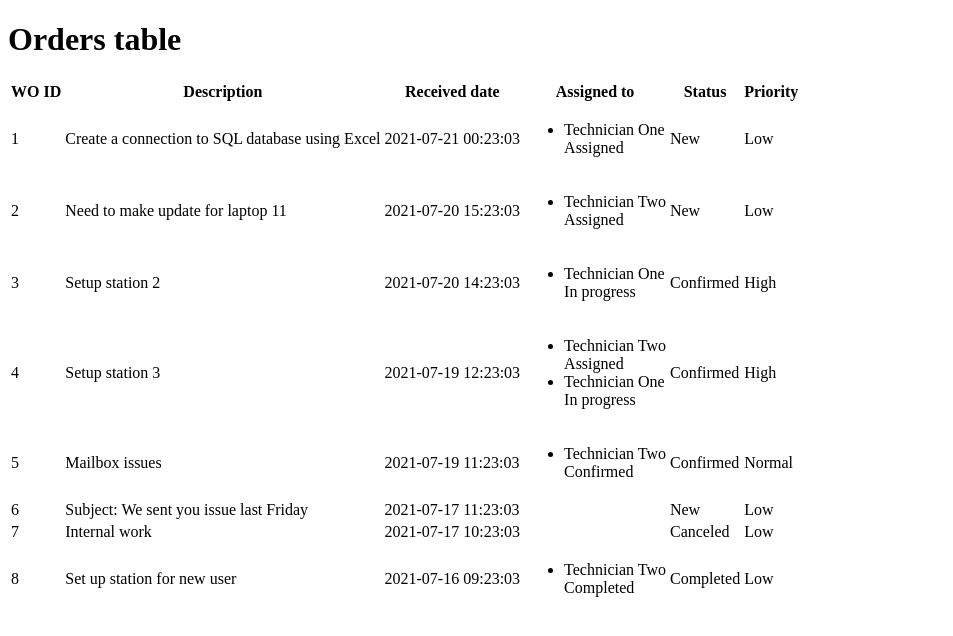
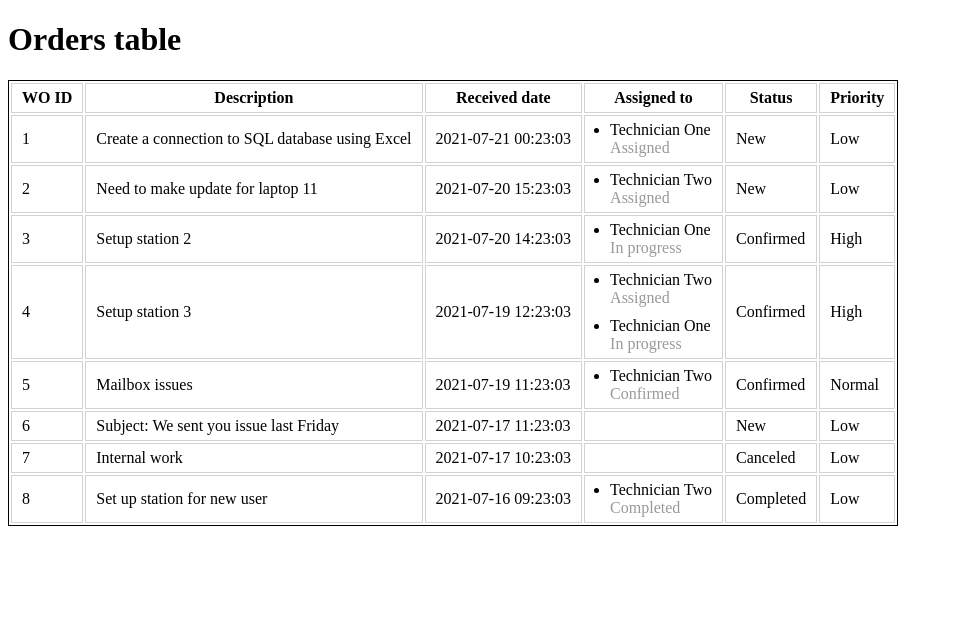
Before and after one commit to divcraft/code-task, a React (Create React App) app: page / in a window 1280 px wide. Shown: the top 636 px of the page, without its empty margins (0-953 px from the left). Built offline with nearby package versions, Linux system fonts and the light colour scheme.

Commit message:
style table

```diff
--- a/package.json
+++ b/package.json
@@ -15,6 +15,7 @@
     "react-dom": "^17.0.2",
     "react-redux": "^7.2.6",
     "react-scripts": "5.0.0",
+    "sass": "^1.49.9",
     "typescript": "^4.6.2",
     "web-vitals": "^2.1.4"
   },
--- a/src/components/OrdersTable/index.tsx
+++ b/src/components/OrdersTable/index.tsx
@@ -1,12 +1,13 @@
 import { useSelector } from 'react-redux'
 import { RootState } from '../../state';
+import styles from './style.module.scss';
 
 export const OrdersTable = () => {
    const ordersList = useSelector((state: RootState) => state.workOrders.ordersList);
    return (
       <>
          {ordersList.length > 0 && (
-            <table>
+            <table className={styles.tableContainer}>
                <thead>
                   <tr>
                      <th>WO ID</th>
@@ -29,7 +30,7 @@ export const OrdersTable = () => {
                               {order.assigned_to.map(assigner => (
                                  <li key={assigner.person_name}>
                                     <div>{assigner.person_name}</div>
-                                    <div>{assigner.status}</div>
+                                    <span>{assigner.status}</span>
                                  </li>
                               ))}
                            </ul>
--- /dev/null
+++ b/src/components/OrdersTable/style.module.scss
@@ -0,0 +1,19 @@
+.tableContainer {
+   border: solid 1px black;
+   th, td {
+      border: solid 1px lightgray;
+      padding: 5px 10px;
+   }
+   ul {
+      padding-left: 15px;
+      margin: 0;
+      display: flex;
+      flex-direction: column;
+      gap: 10px;
+      li {
+         span {
+            color: rgb(153, 153, 153);
+         }
+      }
+   }
+}
```
Also changed, not shown: 1 other file (tests, documents, lock files or other folders).
